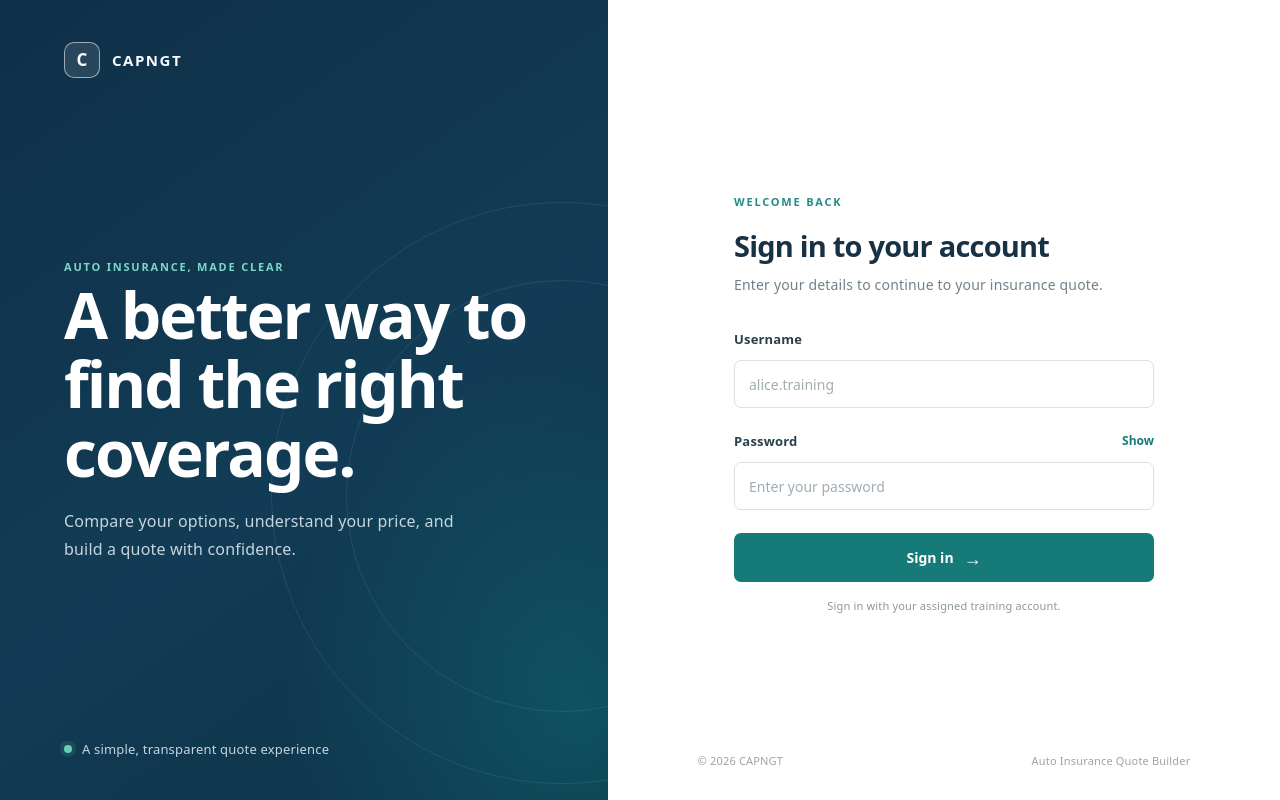
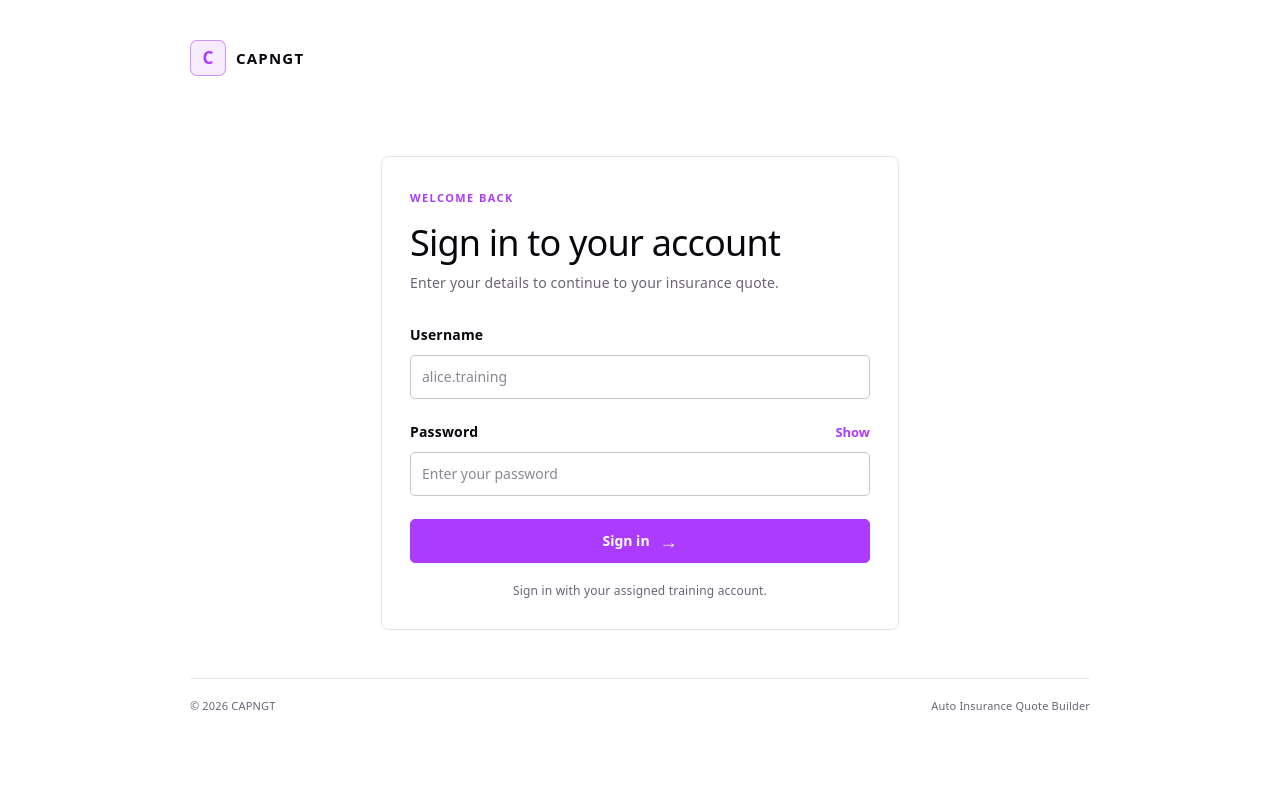
Before and after one commit to oscali-orca/CAPNGT-AutoInsuranceQuoteBuilder, a React (Vite) app in the folder React-Front-End/: page /login in a window 1280 px wide. Built offline with nearby package versions, Linux system fonts and the light colour scheme.

Commit message:
Match login styling to coverage builder

```diff
--- a/React-Front-End/src/features/auth/LoginPage.css
+++ b/React-Front-End/src/features/auth/LoginPage.css
@@ -1,35 +1,19 @@
 .login-page {
-  display: grid;
-  grid-template-columns: minmax(360px, 0.95fr) minmax(480px, 1.05fr);
-  min-height: 100svh;
-  background: #fff;
+  width: min(900px, calc(100% - 48px));
+  min-height: calc(100svh - 80px);
+  margin: 40px auto;
+  color: var(--text-h);
+  text-align: left;
 }
 
-.brand-panel {
-  position: relative;
-  display: flex;
-  flex-direction: column;
-  justify-content: space-between;
-  overflow: hidden;
-  padding: 42px clamp(32px, 5vw, 76px) 38px;
-  color: #f7fbff;
-  background:
-    radial-gradient(ellipse at 95% 88%, rgba(23, 173, 163, 0.24), transparent 36%),
-    linear-gradient(145deg, #102f48 0%, #123c55 54%, #0c3348 100%);
-}
-
-.brand,
-.mobile-brand {
-  position: relative;
-  z-index: 1;
+.brand {
   display: inline-flex;
   align-items: center;
-  gap: 12px;
-  width: fit-content;
-  color: inherit;
+  gap: 10px;
+  color: var(--text-h);
   font-size: 15px;
-  font-weight: 750;
-  letter-spacing: 1.5px;
+  font-weight: 700;
+  letter-spacing: 1.2px;
   text-decoration: none;
 }
 
@@ -38,132 +22,48 @@
   width: 34px;
   height: 34px;
   place-items: center;
-  border: 1px solid rgba(255, 255, 255, 0.55);
-  border-radius: 10px;
-  background: rgba(255, 255, 255, 0.1);
+  border: 1px solid var(--accent-border);
+  border-radius: 7px;
+  background: var(--accent-bg);
+  color: var(--accent);
   font-size: 17px;
   letter-spacing: 0;
 }
 
-.brand-copy {
-  position: relative;
-  z-index: 1;
-  max-width: 490px;
-  margin: auto 0;
-  padding: 76px 0;
+.login-card {
+  width: min(100%, 460px);
+  margin: clamp(52px, 10vh, 100px) auto 48px;
+  padding: 28px;
+  border: 1px solid var(--border);
+  border-radius: 8px;
+  background: #fff;
+}
+
+.heading-block {
+  margin-bottom: 28px;
 }
 
 .eyebrow {
-  margin: 0 0 14px;
-  color: #248c86;
+  margin: 0 0 10px;
+  color: var(--accent);
   font-size: 11px;
-  font-weight: 750;
-  letter-spacing: 1.8px;
+  font-weight: 700;
+  letter-spacing: 1.4px;
 }
 
-.brand-copy .eyebrow {
-  color: #7ed6cc;
+.heading-block h1 {
+  margin: 0 0 8px;
+  color: var(--text-h);
+  font-size: clamp(28px, 4vw, 36px);
+  font-weight: 500;
+  letter-spacing: -0.8px;
+  line-height: 1.2;
 }
 
-.brand-copy h1 {
-  max-width: 470px;
-  margin: 0 0 20px;
-  color: #fff;
-  font-size: clamp(40px, 5vw, 64px);
-  font-weight: 600;
-  letter-spacing: -2px;
-  line-height: 1.08;
-}
-
-.brand-copy > p {
-  max-width: 390px;
-  color: #c5d5df;
-  font-size: 16px;
-  line-height: 1.75;
-}
-
-.brand-footer {
-  position: relative;
-  z-index: 1;
-  display: flex;
-  align-items: center;
-  gap: 10px;
-  color: #c5d5df;
-  font-size: 13px;
-}
-
-.status-dot {
-  width: 8px;
-  height: 8px;
-  border-radius: 50%;
-  background: #67d0b1;
-  box-shadow: 0 0 0 4px rgba(103, 208, 177, 0.12);
-}
-
-.decorative-circle {
-  position: absolute;
-  border: 1px solid rgba(179, 228, 232, 0.1);
-  border-radius: 50%;
-  pointer-events: none;
-}
-
-.decorative-circle-large {
-  right: -245px;
-  bottom: 2%;
-  width: 580px;
-  height: 580px;
-}
-
-.decorative-circle-small {
-  right: -170px;
-  bottom: 11%;
-  width: 430px;
-  height: 430px;
-}
-
-.form-panel {
-  display: flex;
-  flex-direction: column;
-  justify-content: center;
-  align-items: center;
-  padding: 56px clamp(28px, 7vw, 104px) 26px;
-  background: #fff;
-}
-
-.login-card {
-  width: min(100%, 420px);
-  margin: auto;
-}
-
-.mobile-brand {
-  display: none;
-  margin-bottom: 42px;
-  color: #123c55;
-}
-
-.mobile-brand .brand-mark {
-  border-color: #d8e4e9;
-  background: #edf4f5;
-}
-
-.heading-block {
-  margin-bottom: 30px;
-}
-
-.heading-block h2,
-.signed-in-state h2 {
-  margin: 0 0 10px;
-  color: #183245;
-  font-size: 29px;
-  font-weight: 650;
-  letter-spacing: -0.8px;
-}
-
-.heading-block > p:last-child,
-.signed-in-state > p:not(.eyebrow) {
-  color: #71808a;
+.heading-block > p:last-child {
+  color: var(--text);
   font-size: 14px;
-  line-height: 1.65;
+  line-height: 1.55;
 }
 
 .login-form {
@@ -172,35 +72,36 @@
 }
 
 .login-form label {
-  margin: 0 0 8px;
-  color: #283f4e;
-  font-size: 13px;
-  font-weight: 650;
+  margin: 0 0 7px;
+  color: var(--text-h);
+  font-size: 14px;
+  font-weight: 600;
 }
 
 .login-form input {
   box-sizing: border-box;
   width: 100%;
-  height: 48px;
+  min-height: 43px;
   margin-bottom: 20px;
-  padding: 0 14px;
-  border: 1px solid #d9e1e5;
-  border-radius: 7px;
-  outline: none;
+  padding: 8px 11px;
+  border: 1px solid #c9c5cf;
+  border-radius: 5px;
   background: #fff;
-  color: #203a4d;
+  color: var(--text-h);
   font: inherit;
   font-size: 14px;
-  transition: border-color 150ms ease, box-shadow 150ms ease;
 }
 
 .login-form input::placeholder {
-  color: #a1adb4;
+  color: #8d8794;
 }
 
-.login-form input:focus {
-  border-color: #248c86;
-  box-shadow: 0 0 0 3px rgba(36, 140, 134, 0.13);
+.login-form input:focus-visible,
+.text-button:focus-visible,
+.primary-button:focus-visible,
+.brand:focus-visible {
+  outline: 2px solid var(--accent-border);
+  outline-offset: 3px;
 }
 
 .password-label-row {
@@ -210,49 +111,49 @@
 }
 
 .text-button {
-  margin: 0 0 8px;
+  margin: 0 0 7px;
   padding: 0;
   border: 0;
   background: none;
-  color: #167b78;
+  color: var(--accent);
   cursor: pointer;
   font: inherit;
-  font-size: 12px;
-  font-weight: 650;
+  font-size: 13px;
+  font-weight: 600;
 }
 
 .text-button:hover {
-  color: #105f5d;
+  color: #8426c9;
 }
 
 .primary-button {
-  display: flex;
-  min-height: 49px;
+  display: inline-flex;
+  min-height: 42px;
   align-items: center;
   justify-content: center;
   gap: 10px;
   width: 100%;
   margin-top: 3px;
-  border: 0;
-  border-radius: 7px;
-  background: #167b78;
+  padding: 8px 14px;
+  border: 1px solid var(--accent);
+  border-radius: 5px;
+  background: var(--accent);
   color: #fff;
   cursor: pointer;
   font: inherit;
   font-size: 14px;
-  font-weight: 700;
-  transition: background 150ms ease, transform 150ms ease;
+  font-weight: 600;
+  transition: border-color 150ms ease, background-color 150ms ease;
 }
 
-.primary-button:hover {
-  transform: translateY(-1px);
-  background: #116a68;
+.primary-button:hover:not(:disabled) {
+  border-color: #8426c9;
+  background: #8426c9;
 }
 
-.primary-button:focus-visible,
-.text-button:focus-visible {
-  outline: 3px solid rgba(36, 140, 134, 0.35);
-  outline-offset: 3px;
+.primary-button:disabled {
+  cursor: wait;
+  opacity: 0.65;
 }
 
 .primary-button span {
@@ -262,40 +163,14 @@
 
 .form-error {
   margin: -8px 0 15px;
-  color: #b42318;
+  color: #9b2d27;
   font-size: 13px;
 }
 
-.demo-note {
-  display: flex;
-  flex-direction: column;
-  gap: 6px;
-  margin-top: 23px;
-  padding: 14px 16px;
-  border: 1px solid #dcebe9;
-  border-radius: 7px;
-  background: #f4f9f8;
-  color: #5f7378;
+.security-note {
+  margin: 18px 0 0;
+  color: var(--text);
   font-size: 12px;
-}
-
-.demo-note strong {
-  margin-bottom: 2px;
-  color: #26494d;
-  font-size: 12px;
-}
-
-.demo-note code {
-  padding: 0;
-  background: none;
-  color: #334f55;
-  font-size: 12px;
-}
-
-.security-note {
-  margin: 15px 0 0;
-  color: #8b979e;
-  font-size: 11px;
   line-height: 1.6;
   text-align: center;
 }
@@ -304,73 +179,26 @@
   display: flex;
   justify-content: space-between;
   gap: 12px;
-  width: min(100%, 800px);
-  color: #9aa4aa;
+  padding-top: 14px;
+  border-top: 1px solid var(--border);
+  color: var(--text);
   font-size: 11px;
 }
 
-.signed-in-state {
-  padding: 26px 0;
-  text-align: center;
-}
-
-.signed-in-state .success-icon {
-  display: inline-grid;
-  width: 54px;
-  height: 54px;
-  margin-bottom: 24px;
-  place-items: center;
-  border-radius: 50%;
-  background: #e7f5f1;
-  color: #167b78;
-  font-size: 24px;
-  font-weight: 700;
-}
-
-.signed-in-state .eyebrow {
-  margin-bottom: 8px;
-}
-
-.signed-in-state > p:not(.eyebrow) {
-  margin-bottom: 26px;
-}
-
-@media (max-width: 760px) {
+@media (max-width: 600px) {
   .login-page {
-    display: block;
-    min-height: 100svh;
-    background: #fff;
-  }
-
-  .brand-panel {
-    display: none;
-  }
-
-  .form-panel {
-    min-height: 100svh;
-    box-sizing: border-box;
-    padding: 32px 24px 20px;
+    width: min(100% - 32px, 460px);
+    min-height: calc(100svh - 56px);
+    margin: 28px auto;
   }
 
   .login-card {
-    width: min(100%, 420px);
-  }
-
-  .mobile-brand {
-    display: inline-flex;
-  }
-
-  .heading-block h2,
-  .signed-in-state h2 {
-    font-size: 26px;
+    margin: 52px auto 40px;
+    padding: 22px 18px;
   }
 }
 
 @media (max-width: 380px) {
-  .form-panel {
-    padding-inline: 18px;
-  }
-
   .form-footer {
     flex-direction: column;
     text-align: center;
--- a/React-Front-End/src/features/auth/LoginPage.tsx
+++ b/React-Front-End/src/features/auth/LoginPage.tsx
@@ -33,7 +33,6 @@ function LoginPage({ onSignIn }: LoginPageProps) {
 
   return (
     <main className="login-page">
-      <section className="brand-panel" aria-label="Auto insurance quote builder">
       <a className="brand" href="/" aria-label="CAPNGT home">
         <span className="brand-mark" aria-hidden="true">
           C
@@ -41,33 +40,10 @@ function LoginPage({ onSignIn }: LoginPageProps) {
         <span>CAPNGT</span>
       </a>
 
-        <div className="brand-copy">
-          <span className="eyebrow">AUTO INSURANCE, MADE CLEAR</span>
-          <h1>A better way to find the right coverage.</h1>
-          <p>
-            Compare your options, understand your price, and build a quote with
-            confidence.
-          </p>
-        </div>
-
-        <div className="brand-footer">
-          <span className="status-dot" aria-hidden="true" />
-          A simple, transparent quote experience
-        </div>
-        <div className="decorative-circle decorative-circle-large" aria-hidden="true" />
-        <div className="decorative-circle decorative-circle-small" aria-hidden="true" />
-      </section>
-
-      <section className="form-panel">
-        <div className="login-card">
-          <div className="mobile-brand" aria-hidden="true">
-            <span className="brand-mark">C</span>
-            <span>CAPNGT</span>
-          </div>
-
+      <section className="login-card" aria-labelledby="login-title">
         <div className="heading-block">
           <p className="eyebrow">WELCOME BACK</p>
-            <h2>Sign in to your account</h2>
+          <h1 id="login-title">Sign in to your account</h1>
           <p>Enter your details to continue to your insurance quote.</p>
         </div>
 
@@ -120,12 +96,12 @@ function LoginPage({ onSignIn }: LoginPageProps) {
         <p className="security-note">
           Sign in with your assigned training account.
         </p>
-        </div>
+      </section>
+
       <footer className="form-footer">
         <span>© 2026 CAPNGT</span>
         <span>Auto Insurance Quote Builder</span>
       </footer>
-      </section>
     </main>
   )
 }
```
Lines whose indentation alone changed are shown as unchanged.
